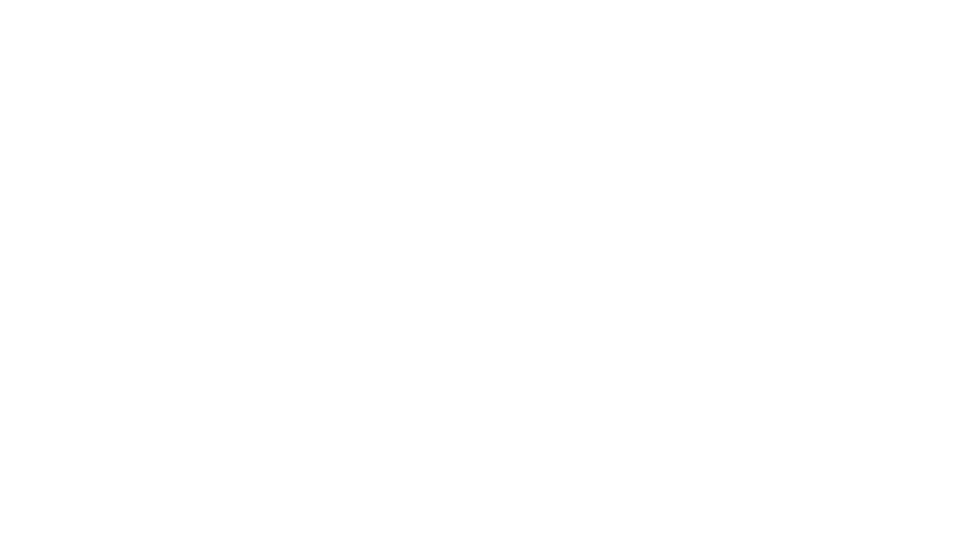
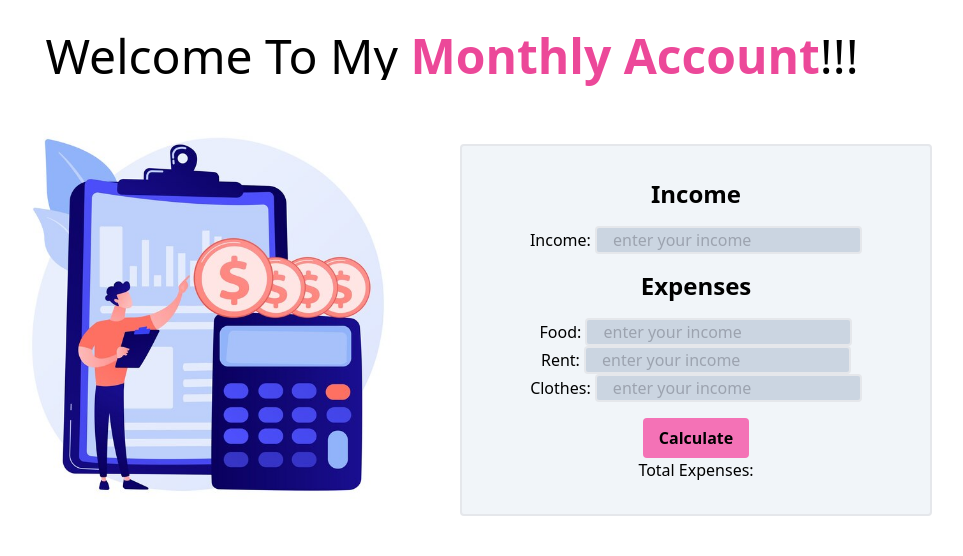
Before and after one commit to WahidaAkhter/my-monthly-account, a plain HTML site: page index.html in a window 1280 px wide. Shown: the whole page, without its empty margins (188-1151 px from the left). Drawn offline with nearby package versions, Linux system fonts and the light colour scheme.

Commit message:
html property adding

```diff
--- a/index.html
+++ b/index.html
@@ -6,10 +6,57 @@
     <meta http-equiv="X-UA-Compatible" content="IE=edge">
     <meta name="viewport" content="width=device-width, initial-scale=1.0">
     <title>monthly account</title>
+
+    <!-- tailwind css CDN -->
+    <script src="https://cdn.tailwindcss.com"></script>
 </head>
 
 <body>
+    <header>
+        <h1 class="text-5xl	text-center	mt-8">Welcome To My
+            <span class="text-pink-500 font-semibold">Monthly
+                Account</span>!!!
+        </h1>
+    </header>
+    <main>
+        <section>
+            <div class="grid grid-cols-2 gap-4 w-3/4 mx-auto">
+                <div>
+                    <img src="taka pic.jpg" alt="">
+                </div>
+
+                <div class="pt-16">
+                    <div class="text-center bg-slate-100 border-2 rounded pb-8">
+                        <!-- income -->
+                        <h3 class="font-semibold mb-4 mt-8 text-2xl	">Income</h3>
+                        <label for="Income">Income: </label>
+                        <input class="border-2	border-inherit	rounded px-4 bg-slate-300" type="text"
+                            placeholder="enter your income">
+
+                        <!-- expenses -->
+
+                        <h3 class="font-semibold mb-4 mt-4 text-2xl	">Expenses</h3>
+                        <label for="Food">Food: </label>
+                        <input class="border-2	border-inherit	rounded px-4 bg-slate-300" type="text"
+                            placeholder="enter your income"> <br>
+
+                        <label for="Rent">Rent: </label>
+                        <input class="border-2	border-inherit	rounded px-4 bg-slate-300" type="text"
+                            placeholder="enter your income"> <br>
+
+                        <label for="Clothes">Clothes: </label>
+                        <input class="border-2	border-inherit	rounded px-4 bg-slate-300" type="text"
+                            placeholder="enter your income"><br>
+                        <button class="font-bold mt-4 bg-pink-400 px-4 py-2 rounded	">Calculate</button>
+
+                        <h3>Total Expenses:</h3>
+                    </div>
+                </div>
+            </div>
+        </section>
+    </main>
 
 </body>
+<script src="js/script.js"></script>
 
 </html>
--- /dev/null
+++ b/js/script.js
@@ -0,0 +1 @@
+console.log("hiiiiiiiiiiiiiiii");
```
Also changed, not shown: taka pic.jpg (added).
